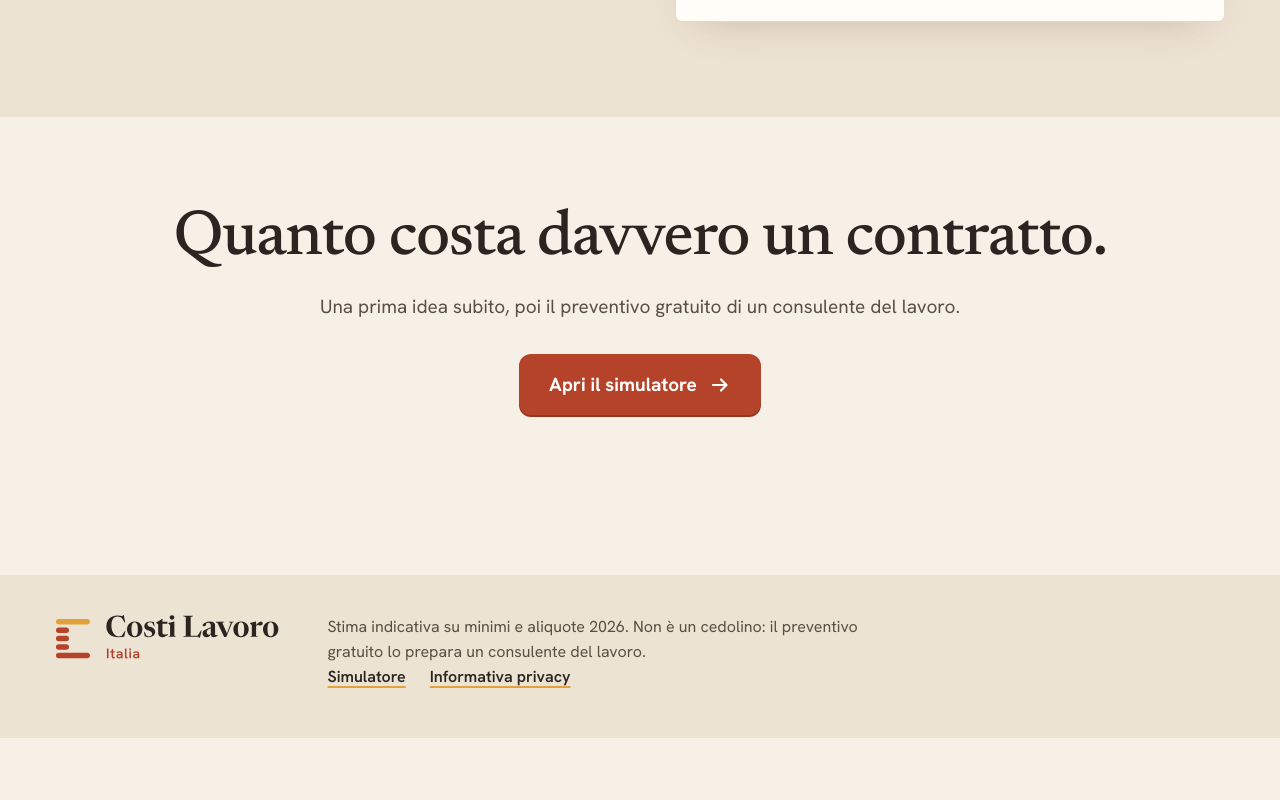
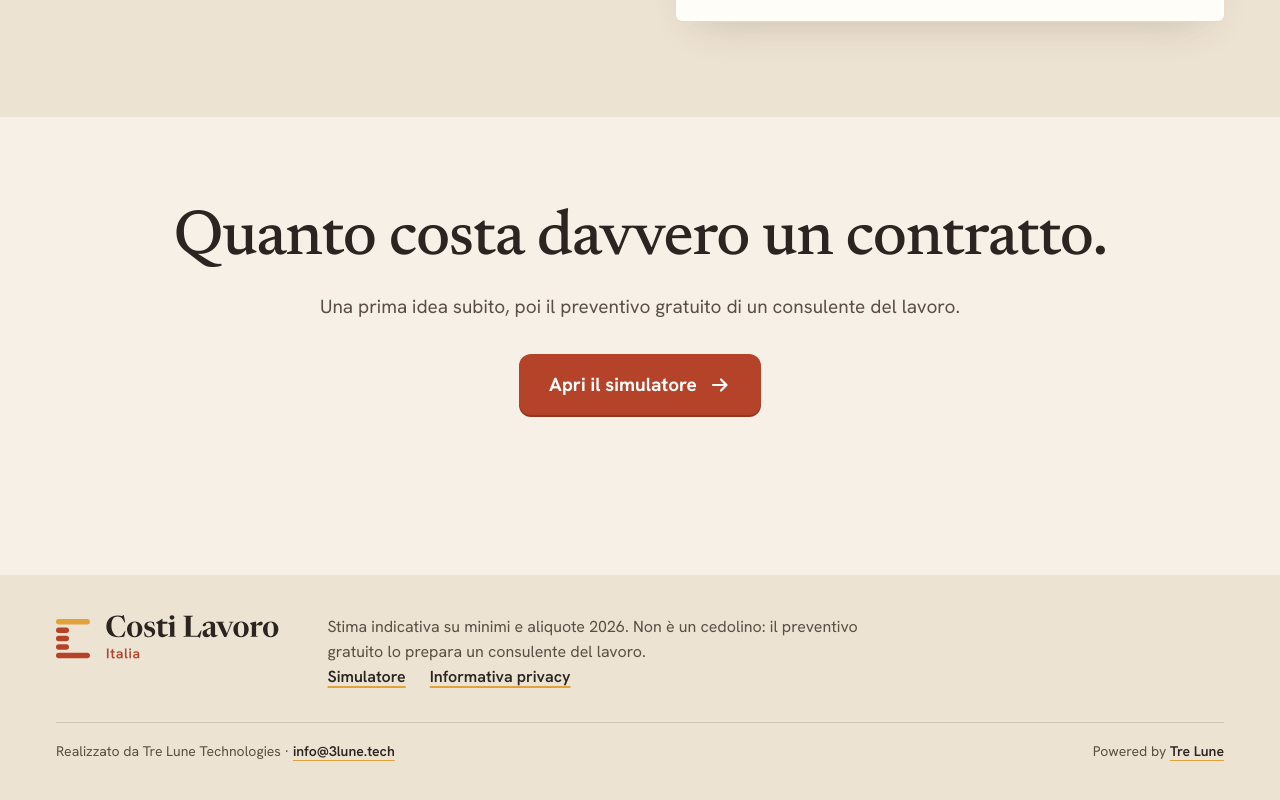
Before and after one commit to hache183/simulatorebustepaga, a Next.js app: page / in a window 1280 px wide. Shown: the part 2602-3402 px from the top of the page. Before the commit the page ends 3340 px from the top, so only its background shows below. Built offline with nearby package versions, Linux system fonts and the light colour scheme; no server answers.

Commit message:
Footer: crediti Tre Lune Technologies e Powered by (#10)

```diff
--- a/app/globals.css
+++ b/app/globals.css
@@ -714,6 +714,20 @@ a[href="/privacy"]:not(.app-header__textlink):not(.ui-btn):not(.site-footer a) {
   text-underline-offset: 4px;
 }
 .site-footer a:hover { color: var(--color-accent-bright); }
+.site-footer__credits {
+  max-width: 1280px;
+  margin: 32px auto 0;
+  padding-top: 18px;
+  border-top: 1px solid var(--color-border);
+  display: flex;
+  flex-wrap: wrap;
+  justify-content: space-between;
+  gap: 8px 24px;
+}
+.site-footer .site-footer__credits p,
+.site-footer .site-footer__credits a,
+.site-footer .site-footer__credits a:visited { font-size: 14px; }
+.site-footer .site-footer__credits a { text-decoration-thickness: 1px; }
 @media (max-width: 860px) {
   .sezione, .sintesi, .site-footer__inner { grid-template-columns: 1fr; }
   .site-footer__inner { gap: 20px; }
--- a/components/SiteFooter.tsx
+++ b/components/SiteFooter.tsx
@@ -17,6 +17,18 @@ export function SiteFooter() {
           </p>
         </div>
       </div>
+      <div className="site-footer__credits">
+        <p>
+          Realizzato da Tre Lune Technologies ·{' '}
+          <a href="mailto:info@3lune.tech">info@3lune.tech</a>
+        </p>
+        <p>
+          Powered by{' '}
+          <a href="https://3lune.tech" target="_blank" rel="noopener noreferrer">
+            Tre Lune
+          </a>
+        </p>
+      </div>
     </footer>
   );
 }
```
